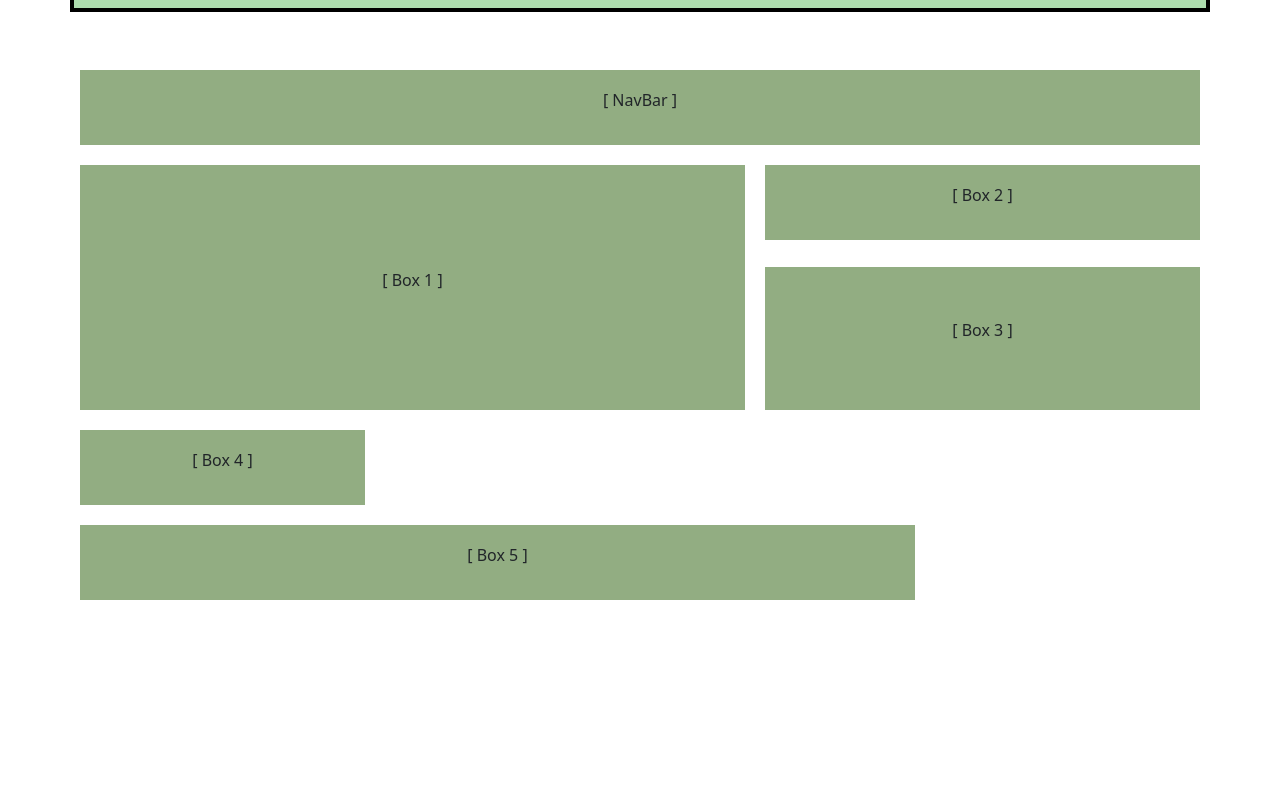
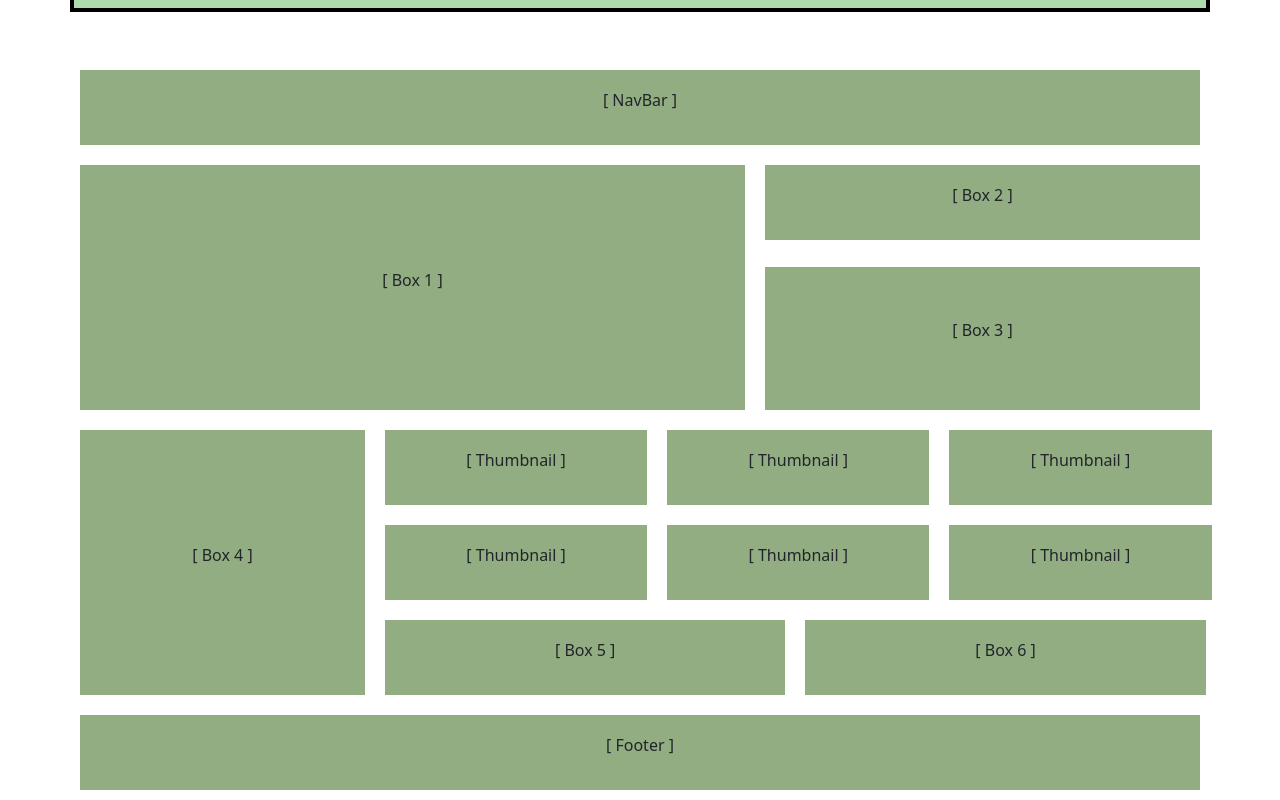
Before and after one commit to MatteoA-30201/Bootstrap-Grid-Review, a plain HTML site: page index.html in a window 1280 px wide. Shown: the part 813-1613 px from the top of the page. Before the commit the page ends 1423 px from the top, so only its background shows below. Drawn offline with nearby package versions, Linux system fonts and the light colour scheme.

Commit message:
finished grid

```diff
--- a/index.html
+++ b/index.html
@@ -80,15 +80,27 @@
         </div>
       </div>
     </div>
-    <div class="row">
+    <div class="row d-flex flex-nowrap">
       <div class="b-col col-3 d-flex justify-content-center align-items-center"><p>[ Box 4 ]</p></div>
-      <div class="col-9">
-        <div class="col">
-        <div class="col">
+      <div class="col-9 row-width d-flex flex-column">
+        <div class="row d-flex flex-nowrap">
+          <div class="b-col col-4 d-flex justify-content-center align-items-center"><p>[ Thumbnail ]</p></div>
+          <div class="b-col col-4 d-flex justify-content-center align-items-center"><p>[ Thumbnail ]</p></div>
+          <div class="b-col col-4 d-flex justify-content-center align-items-center"><p>[ Thumbnail ]</p></div>
+        </div>
+        <div class="row d-flex flex-nowrap">
+          <div class="b-col col-4 d-flex justify-content-center align-items-center"><p>[ Thumbnail ]</p></div>
+          <div class="b-col col-4 d-flex justify-content-center align-items-center"><p>[ Thumbnail ]</p></div>
+          <div class="b-col col-4 d-flex justify-content-center align-items-center"><p>[ Thumbnail ]</p></div>
+        </div>
+        <div class="row d-flex row-width2 flex-nowrap">
+          <div class="b-col col-6 d-flex justify-content-center align-items-center"><p>[ Box 5 ]</p></div>
+          <div class="b-col col-6 d-flex justify-content-center align-items-center"><p>[ Box 6 ]</p></div>
+        </div>
       </div>
     </div>
     <div id="box-5" class="row">
-      <div class="b-col col d-flex justify-content-center align-items-center"><p>[ Box 5 ]</p></div>
+      <div class="b-col col d-flex justify-content-center align-items-center"><p>[ Footer ]</p></div>
     </div>
   </div>
 
--- a/style.css
+++ b/style.css
@@ -269,3 +269,11 @@ font-family: 'Montserrat', sans-serif;
   background-color: #92ad82;
   margin: 10px 10px;
 }
+
+.row-width {
+  width: 69%;
+}
+
+.row-width2 {
+  width: 105%;
+}
```
